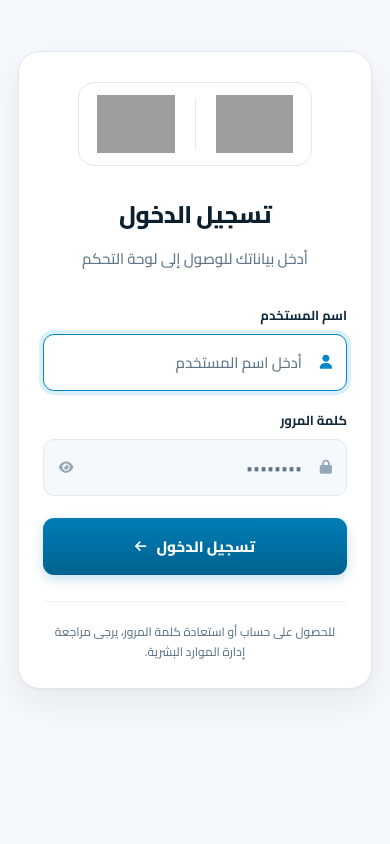
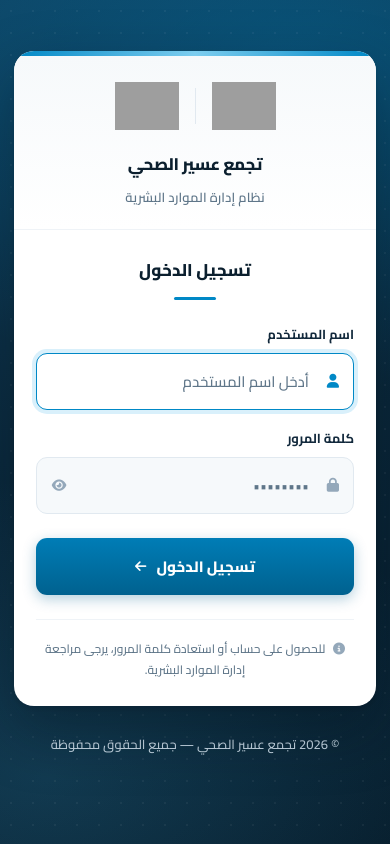
Before and after one commit to HishmAmer/AseerHospitalweb, a Django app: page /login/ in a window 390 px wide. Run offline with Django 5.2, Linux system fonts and the light colour scheme; grey boxes are pictures that could not be loaded.

Commit message:
Rebuild the login as a centred card on a branded field
The previous pass kept the split-screen layout and only refined it, so the
page read as the same screen with better paint — a fair complaint.

The layout is different now. The two-column split is gone; the page is one
elevated card centred on a navy field carrying the brand's own glows and a
faint dot grid. The card opens with a thin gradient crest, then a tinted
header holding both logos, the organisation name and the system name, then
the form under a short underlined title.

Dropping the split removed the marketing column with it. A daily internal
tool does not need a feature list beside its password box, and the space it
occupied was mostly empty anyway. What remains is the identity and the two
fields, which is what anyone opening this page came for.

One layout now serves both sizes: the card centres on a desktop and fills a
phone, so the separate mobile treatment and its duplicated logo block are
gone.

Contrast was measured again on the new background: the page footer sits over
the lighter part of the glow where the old #A9C1D2 falls to 3.91:1, so it
moves to #C7D8E5 at 5.00:1. Card text was already clear.

Carried over unchanged: the optional second logo, the Caps Lock hint, the
reveal button, and the form contract.

Co-Authored-By: Claude Opus 5 <noreply@anthropic.com>
Claude-Session: https://claude.ai/code/session_01XqKPvyNo2vPfPdASCkaP4L

```diff
--- a/employees/templates/employees/login.html
+++ b/employees/templates/employees/login.html
@@ -18,164 +18,141 @@
 
     <style>
     :root {
-        --brand-50:  #EFF9FE;
         --brand-100: #D9F0FB;
         --brand-200: #B3E2F6;
         --brand-300: #7CCDEF;
-        --brand-400: #3FB2E4;
         --brand-600: #0088C6;
-        --brand-700: #007BB4;
-        --brand-800: #006391;
+        --brand-btn-top: #007DB6;   /* طرفا التدرّج يحققان تباين AA */
+        --brand-btn-btm: #00618F;   /* مع النص الأبيض */
 
-        --nav-bg: #0B2A3E;
-        --nav-bg-deep: #061A28;
+        --navy-1: #0F3F5C;
+        --navy-2: #0B2A3E;
+        --navy-3: #061A28;
 
         --ink-900: #0B1F2E;
         --ink-800: #12293C;
         --ink-700: #1E3A52;
-        --ink-500: #6B8299;
-        --ink-400: #94A8BA;   /* حدود وأيقونات فقط — يرسب كنص */
-        --ink-450: #5F7689;   /* أفتح لون يصلح نصاً ثانوياً (4.73:1) */
+        --ink-450: #5F7689;   /* أفتح لون يصلح نصاً على أبيض (4.73:1) */
+        --ink-400: #94A8BA;   /* حدود وأيقونات فقط */
         --ink-300: #C3D1DD;
         --ink-200: #E1E9F0;
         --ink-100: #EFF3F7;
         --ink-50:  #F6F9FB;
 
-        --danger: #D92D20;
         --danger-bg: #FDECEA;
         --danger-border: #F5B5B0;
+        --danger-ink: #8A1D14;
 
-        --r-sm: 8px;
         --r-md: 11px;
         --r-lg: 16px;
-        --r-xl: 22px;
+        --r-xl: 24px;
     }
 
     * { box-sizing: border-box; }
 
+    /* =====================================================
+       خلفية مؤسسية تملأ الشاشة
+       ===================================================== */
     body {
         font-family: 'Cairo', system-ui, -apple-system, 'Segoe UI', sans-serif;
         margin: 0;
         min-height: 100vh;
-        background: var(--ink-50);
         color: var(--ink-700);
         -webkit-font-smoothing: antialiased;
         -moz-osx-font-smoothing: grayscale;
-        display: grid;
-        grid-template-columns: 1.08fr .92fr;
+
+        background:
+            radial-gradient(ellipse 900px 520px at 78% 8%,  rgba(0,136,198,.34), transparent 62%),
+            radial-gradient(ellipse 760px 480px at 12% 92%, rgba(63,178,228,.18), transparent 62%),
+            linear-gradient(158deg, var(--navy-1) 0%, var(--navy-2) 46%, var(--navy-3) 100%);
+        background-attachment: fixed;
+
+        display: flex;
+        flex-direction: column;
+        align-items: center;
+        justify-content: center;
+        padding: 40px 20px;
+    }
+
+    /* شبكة نقطية خفيفة تكسر صمت الخلفية دون ضجيج */
+    body::before {
+        content: '';
+        position: fixed; inset: 0;
+        background-image: radial-gradient(rgba(255,255,255,.05) 1px, transparent 1px);
+        background-size: 22px 22px;
+        pointer-events: none;
     }
 
     /* =====================================================
-       شعارا الجهتين — قفل بصري واحد
+       البطاقة
        ===================================================== */
+    .auth-card {
+        position: relative;
+        width: 100%; max-width: 430px;
+        background: #fff;
+        border-radius: var(--r-xl);
+        overflow: hidden;
+        box-shadow:
+            0 2px 4px rgba(3,14,22,.10),
+            0 24px 60px rgba(3,14,22,.34);
+        animation: rise .45s cubic-bezier(.2,.7,.3,1);
+    }
+    @keyframes rise {
+        from { opacity: 0; transform: translateY(14px); }
+        to   { opacity: 1; transform: translateY(0); }
+    }
+
+    /* شريط لوني رفيع يعلو البطاقة */
+    .card-crest {
+        height: 5px;
+        background: linear-gradient(90deg, var(--brand-600), var(--brand-300), var(--brand-600));
+    }
+
+    /* ------- رأس البطاقة: الشعاران ------- */
+    .card-head {
+        padding: 30px 34px 24px;
+        text-align: center;
+        background: linear-gradient(180deg, var(--ink-50) 0%, #fff 100%);
+        border-bottom: 1px solid var(--ink-100);
+    }
+
     .logo-lockup {
         display: inline-flex;
         align-items: center;
         gap: 20px;
-        background: #fff;
-        border-radius: var(--r-lg);
-        padding: 15px 22px;
-        box-shadow: 0 8px 22px rgba(6,26,40,.16);
+        margin-bottom: 18px;
     }
     /* الارتفاع يحكم المقاس: شعار عسير يحمل نصاً داخله فيحتاج مساحة
-       كافية ليبقى مقروءاً، والثاني يتمدّد بنفس الارتفاع دون تشويه. */
-    .logo-slot {
-        display: flex; align-items: center; justify-content: center;
-        height: 58px;
+       ليبقى مقروءاً، والثاني يتمدّد بنفس الارتفاع دون تشويه. */
+    .logo-slot { display: flex; align-items: center; justify-content: center; height: 56px; }
+    .logo-slot img { height: 100%; width: auto; max-width: 118px; object-fit: contain; display: block; }
+    .logo-rule { width: 1px; align-self: stretch; margin: 6px 0; background: var(--ink-200); }
+
+    .org-name {
+        font-size: 1.15rem; font-weight: 800; color: var(--ink-900);
+        margin: 0 0 5px; letter-spacing: -.02em;
     }
-    .logo-slot img { height: 100%; width: auto; max-width: 120px; object-fit: contain; display: block; }
-    .logo-rule { width: 1px; align-self: stretch; margin: 4px 0; background: var(--ink-200); }
-
-    /* =====================================================
-       اللوحة التعريفية
-       ===================================================== */
-    .brand-panel {
-        background: linear-gradient(158deg, #124A6B 0%, var(--nav-bg) 38%, var(--nav-bg-deep) 100%);
-        color: #fff;
-        padding: 54px 58px;
-        display: flex;
-        flex-direction: column;
-        justify-content: space-between;
-        position: relative;
-        overflow: hidden;
-    }
-    .brand-panel::before,
-    .brand-panel::after { content: ''; position: absolute; border-radius: 50%; pointer-events: none; }
-    .brand-panel::before {
-        width: 640px; height: 640px;
-        background: radial-gradient(circle, rgba(0,136,198,.32) 0%, transparent 68%);
-        top: -250px; left: -200px;
-    }
-    .brand-panel::after {
-        width: 480px; height: 480px;
-        background: radial-gradient(circle, rgba(63,178,228,.15) 0%, transparent 68%);
-        bottom: -200px; right: -130px;
-    }
-    .brand-panel > * { position: relative; z-index: 1; }
-
-    .brand-panel h1 {
-        font-size: 2.05rem; font-weight: 800; line-height: 1.28;
-        margin: 32px 0 14px; letter-spacing: -.025em;
-    }
-    .brand-panel .lede {
-        font-size: 1rem; font-weight: 500; line-height: 1.8;
-        color: #A9C1D2; margin: 0; max-width: 44ch;
+    .org-sub {
+        font-size: .8125rem; font-weight: 600; color: var(--ink-450);
+        margin: 0; letter-spacing: .01em;
     }
 
-    .feature-list { list-style: none; padding: 0; margin: 38px 0 0; }
-    .feature-list li {
-        display: flex; align-items: center; gap: 14px;
-        font-size: .9375rem; font-weight: 600;
-        color: #C7D8E5;
-        padding: 8px 0;
+    /* ------- جسم البطاقة ------- */
+    .card-body { padding: 28px 34px 30px; }
+
+    .form-title {
+        font-size: 1.0625rem; font-weight: 800; color: var(--ink-900);
+        margin: 0 0 22px; text-align: center;
+        position: relative; padding-bottom: 14px;
     }
-    .feature-list i {
-        width: 36px; height: 36px; flex-shrink: 0;
-        border-radius: 10px;
-        background: rgba(255,255,255,.06);
-        border: 1px solid rgba(255,255,255,.10);
-        display: inline-flex; align-items: center; justify-content: center;
-        color: var(--brand-300);
-        font-size: .875rem;
+    .form-title::after {
+        content: ''; position: absolute;
+        bottom: 0; right: 50%; transform: translateX(50%);
+        width: 42px; height: 3px; border-radius: 3px;
+        background: var(--brand-600);
     }
 
-    .brand-footer {
-        font-size: .8125rem; font-weight: 500;
-        color: #7794AA;
-        border-top: 1px solid rgba(255,255,255,.09);
-        padding-top: 22px;
-    }
-
-    /* =====================================================
-       نموذج الدخول
-       ===================================================== */
-    .form-panel {
-        display: flex; align-items: center; justify-content: center;
-        padding: 48px 40px;
-        background: var(--ink-50);
-    }
-
-    .form-card {
-        width: 100%; max-width: 400px;
-        background: #fff;
-        border: 1px solid var(--ink-200);
-        border-radius: var(--r-xl);
-        padding: 40px 36px 32px;
-        box-shadow: 0 1px 2px rgba(11,31,46,.04), 0 14px 34px rgba(11,31,46,.07);
-    }
-
-    .form-card > .logo-lockup { display: none; }
-
-    .form-head { margin-bottom: 30px; }
-    .form-head h2 {
-        font-size: 1.5rem; font-weight: 800; color: var(--ink-900);
-        margin: 0 0 7px; letter-spacing: -.02em;
-    }
-    .form-head p {
-        font-size: .9375rem; color: var(--ink-450); font-weight: 500; margin: 0;
-    }
-
-    .field { margin-bottom: 17px; }
+    .field { margin-bottom: 16px; }
     .field label {
         display: block;
         font-size: .8125rem; font-weight: 700; color: var(--ink-800);
@@ -193,7 +170,7 @@
     .field input {
         width: 100%;
         border-radius: var(--r-md);
-        border: 1px solid var(--ink-200);
+        border: 1.5px solid var(--ink-200);
         background: var(--ink-50);
         padding: 13px 44px 13px 15px;
         font-family: inherit;
@@ -217,15 +194,14 @@
         display: flex; align-items: center; justify-content: center;
         border: none; background: transparent;
         color: var(--ink-400); cursor: pointer;
-        border-radius: var(--r-sm); font-size: .8125rem;
+        border-radius: 8px; font-size: .8125rem;
         transition: color .18s ease, background-color .18s ease;
     }
     .peek:hover { color: var(--ink-700); background: var(--ink-100); }
 
-    /* تنبيه Caps Lock — سبب شائع لفشل الدخول */
+    /* Caps Lock سبب شائع لفشل الدخول دون سبب ظاهر */
     .caps-hint {
-        display: none;
-        align-items: center; gap: 7px;
+        display: none; align-items: center; gap: 7px;
         margin-top: 8px;
         font-size: .75rem; font-weight: 700; color: #8A5A06;
     }
@@ -235,65 +211,69 @@
         width: 100%;
         border: none;
         border-radius: var(--r-md);
-        /* طرفا التدرّج يحققان تباين AA مع النص الأبيض — brand-600 لا يحققه */
-        background: linear-gradient(180deg, #007DB6 0%, #00618F 100%);
+        background: linear-gradient(180deg, var(--brand-btn-top) 0%, var(--brand-btn-btm) 100%);
         color: #fff;
         padding: 14px;
         font-family: inherit;
         font-size: .9375rem; font-weight: 800;
         cursor: pointer;
         display: flex; align-items: center; justify-content: center; gap: 10px;
-        margin-top: 22px;
-        box-shadow: 0 4px 12px rgba(0,123,180,.24);
+        margin-top: 24px;
+        box-shadow: 0 4px 14px rgba(0,97,143,.30);
         transition: filter .18s ease, box-shadow .18s ease, transform .12s ease;
     }
-    .btn-submit:hover { filter: brightness(1.06); box-shadow: 0 6px 18px rgba(0,123,180,.32); }
-    .btn-submit:active { transform: translateY(1px); box-shadow: 0 2px 8px rgba(0,123,180,.24); }
+    .btn-submit:hover { filter: brightness(1.08); box-shadow: 0 6px 20px rgba(0,97,143,.38); }
+    .btn-submit:active { transform: translateY(1px); box-shadow: 0 2px 9px rgba(0,97,143,.30); }
     .btn-submit i { font-size: .8125rem; }
 
     .alert-login {
         border-radius: var(--r-md);
         background: var(--danger-bg);
         border: 1px solid var(--danger-border);
-        color: #8A1D14;
+        color: var(--danger-ink);
         padding: 13px 15px;
         font-size: .8125rem; font-weight: 700;
-        margin-bottom: 20px;
+        margin-bottom: 18px;
         display: flex; align-items: flex-start; gap: 11px;
-        line-height: 1.65;
+        line-height: 1.65; text-align: right;
     }
     .alert-login i { margin-top: 3px; flex-shrink: 0; font-size: .9rem; }
 
-    .form-foot {
-        margin-top: 26px; padding-top: 20px;
+    .card-foot {
+        margin-top: 24px; padding-top: 18px;
         border-top: 1px solid var(--ink-100);
         font-size: .75rem; color: var(--ink-450);
-        text-align: center; font-weight: 500; line-height: 1.7;
+        text-align: center; font-weight: 500; line-height: 1.75;
+    }
+    .card-foot i { color: var(--ink-400); margin-left: 5px; }
+
+    /* ------- تذييل الصفحة خارج البطاقة ------- */
+    .page-foot {
+        margin-top: 26px;
+        font-size: .8125rem; font-weight: 500;
+        /* أفتح من اللازم عمداً: التوهّج الأزرق يرفع سطوع الخلفية تحت
+           التذييل، وعندها يرسب #A9C1D2 في معيار التباين. */
+        color: #C7D8E5;
+        text-align: center;
     }
 
-    :focus-visible { outline: 2px solid var(--brand-600); outline-offset: 2px; }
+    :focus-visible { outline: 2px solid var(--brand-300); outline-offset: 3px; }
 
     /* =====================================================
-       الاستجابة
+       الشاشات الصغيرة
        ===================================================== */
-    @media (max-width: 980px) {
-        body { grid-template-columns: 1fr; }
-        .brand-panel { display: none; }
-        .form-panel { padding: 28px 18px; align-items: flex-start; padding-top: 6vh; }
-        .form-card { padding: 30px 24px 26px; }
-        .form-card > .logo-lockup {
-            display: inline-flex;
-            box-shadow: none;
-            border: 1px solid var(--ink-200);
-            padding: 12px 18px;
-            margin: 0 auto 26px;
-        }
-        .form-card { text-align: center; }
-        .form-card form, .field label, .caps-hint { text-align: right; }
-        .caps-hint { justify-content: flex-start; }
+    @media (max-width: 520px) {
+        body { padding: 24px 14px; justify-content: flex-start; padding-top: 6vh; }
+        .auth-card { border-radius: 20px; }
+        .card-head { padding: 26px 22px 20px; }
+        .card-body { padding: 24px 22px 26px; }
+        .logo-slot { height: 48px; }
+        .logo-lockup { gap: 16px; }
+        .org-name { font-size: 1.05rem; }
     }
 
     @media (prefers-reduced-motion: reduce) {
+        .auth-card { animation: none; }
         *, *::before, *::after { transition-duration: .01ms !important; }
     }
     </style>
@@ -301,9 +281,11 @@
 <body>
 {% static_if_exists 'DataCenter/logo.svg' as datacenter_logo %}
 
-    <!-- ================= اللوحة التعريفية ================= -->
-    <section class="brand-panel">
-        <div>
+    <main class="auth-card">
+        <div class="card-crest"></div>
+
+        <!-- ============ الشعاران والهوية ============ -->
+        <header class="card-head">
             <div class="logo-lockup">
                 <span class="logo-slot">
                     <img src="{% static 'images/logo.svg' %}" alt="شعار تجمع عسير الصحي">
@@ -311,50 +293,18 @@
                 {% if datacenter_logo %}
                 <span class="logo-rule"></span>
                 <span class="logo-slot">
-                    <img src="{{ datacenter_logo }}" alt="شعار مركز البيانات">
+                    <img src="{{ datacenter_logo }}" alt="">
                 </span>
                 {% endif %}
             </div>
 
-            <h1>تجمع عسير الصحي</h1>
-            <p class="lede">
-                منصّة موحّدة لإدارة بيانات منسوبي تجمع عسير الصحي —
-                الملفات الوظيفية، العقود، التصنيف المهني، والإجازات.
-            </p>
+            <h1 class="org-name">تجمع عسير الصحي</h1>
+            <p class="org-sub">نظام إدارة الموارد البشرية</p>
+        </header>
 
-            <ul class="feature-list">
-                <li><i class="fas fa-users"></i> ملفات وظيفية شاملة لكل منسوبي المنشأة</li>
-                <li><i class="fas fa-bell"></i> تنبيهات مبكرة لانتهاء العقود والتصنيف</li>
-                <li><i class="fas fa-chart-column"></i> مؤشرات أداء وتقارير قابلة للتصدير</li>
-                <li><i class="fas fa-shield-halved"></i> صلاحيات دقيقة وسجل مراقبة كامل</li>
-            </ul>
-        </div>
-
-        <div class="brand-footer">
-            © 2026 تجمع عسير الصحي — جميع الحقوق محفوظة
-        </div>
-    </section>
-
-    <!-- ================= نموذج الدخول ================= -->
-    <section class="form-panel">
-        <div class="form-card">
-
-            <div class="logo-lockup">
-                <span class="logo-slot">
-                    <img src="{% static 'images/logo.svg' %}" alt="شعار تجمع عسير الصحي">
-                </span>
-                {% if datacenter_logo %}
-                <span class="logo-rule"></span>
-                <span class="logo-slot">
-                    <img src="{{ datacenter_logo }}" alt="شعار مركز البيانات">
-                </span>
-                {% endif %}
-            </div>
-
-            <div class="form-head">
-                <h2>تسجيل الدخول</h2>
-                <p>أدخل بياناتك للوصول إلى لوحة التحكم</p>
-            </div>
+        <!-- ============ النموذج ============ -->
+        <div class="card-body">
+            <h2 class="form-title">تسجيل الدخول</h2>
 
             {% if messages %}
                 {% for message in messages %}
@@ -408,11 +358,16 @@
                 </button>
             </form>
 
-            <div class="form-foot">
+            <div class="card-foot">
+                <i class="fas fa-circle-info"></i>
                 للحصول على حساب أو استعادة كلمة المرور، يرجى مراجعة إدارة الموارد البشرية.
             </div>
         </div>
-    </section>
+    </main>
+
+    <div class="page-foot">
+        © 2026 تجمع عسير الصحي — جميع الحقوق محفوظة
+    </div>
 
     <script>
     (function () {
@@ -430,7 +385,6 @@
             input.focus();
         });
 
-        // Caps Lock سبب شائع لفشل الدخول دون أن يدري المستخدم
         function checkCaps(e) {
             if (typeof e.getModifierState !== 'function') return;
             caps.classList.toggle('is-on', e.getModifierState('CapsLock'));
```
